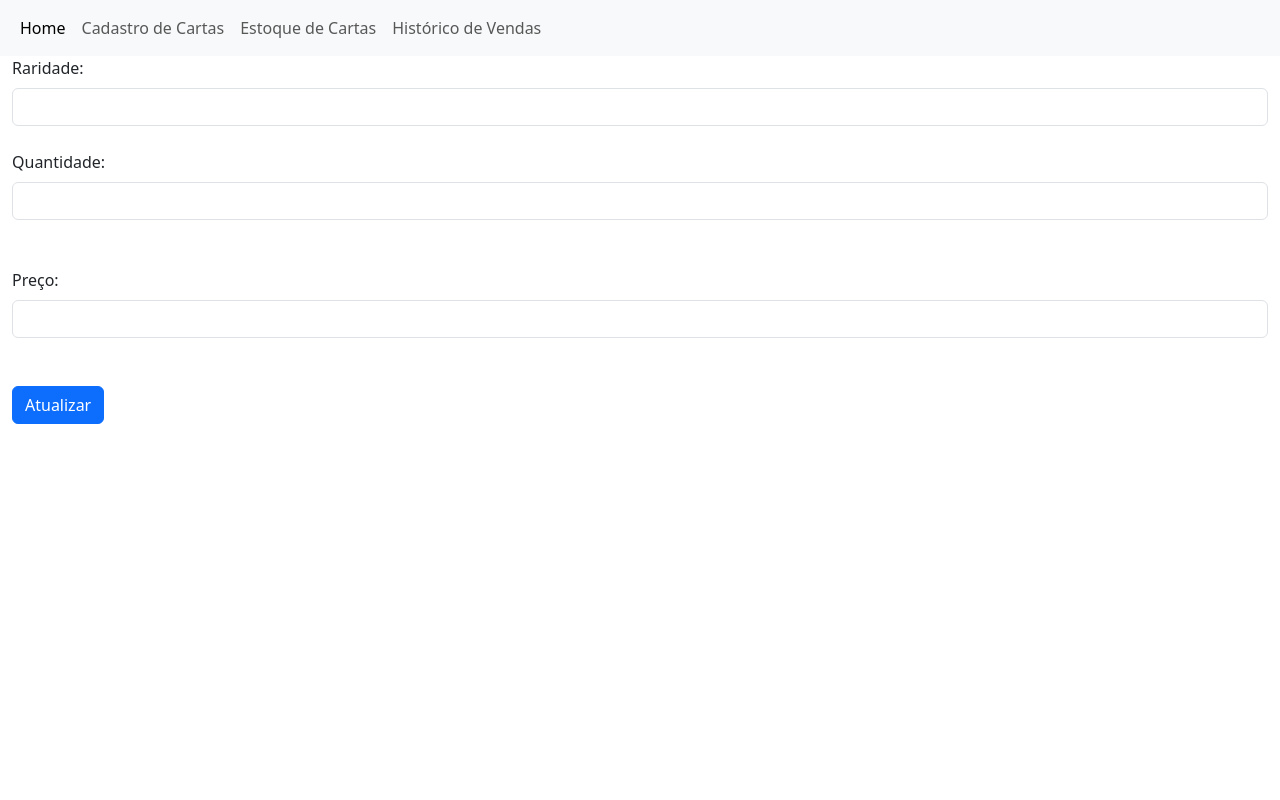
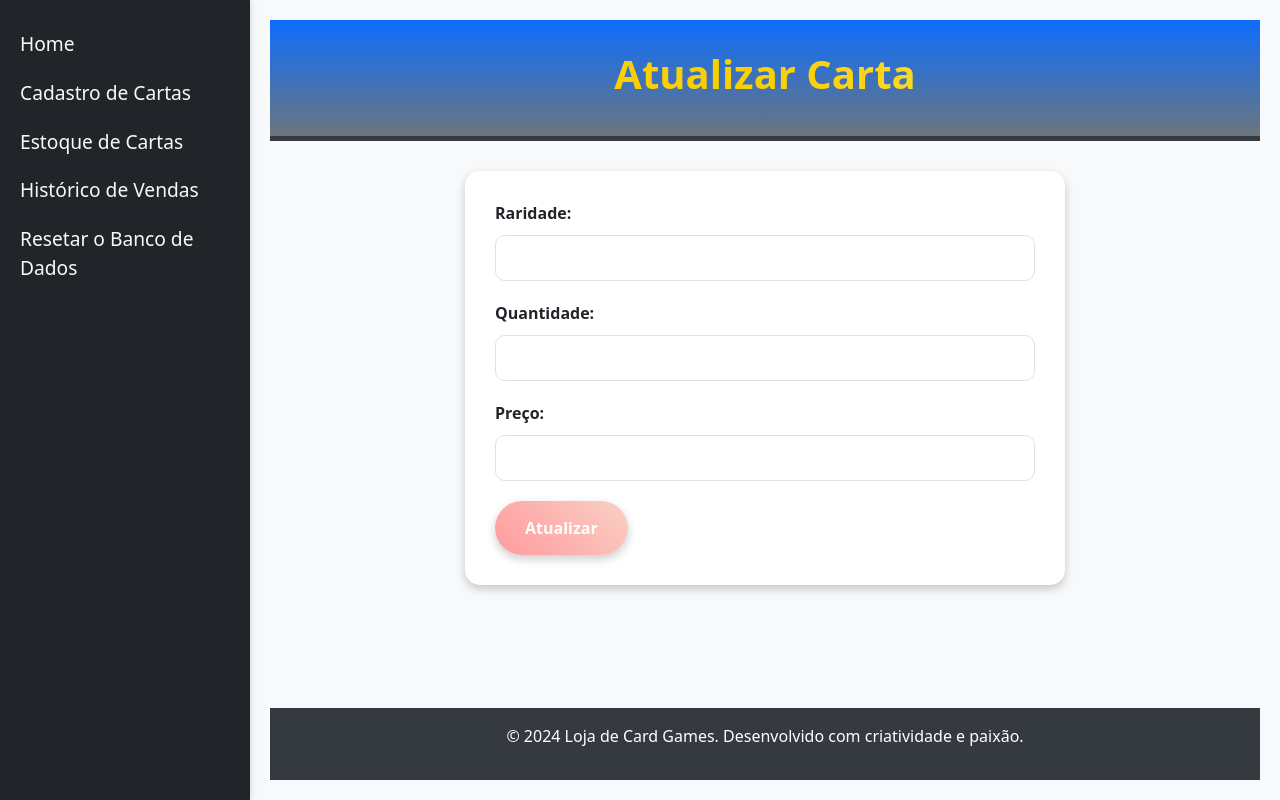
Before and after one commit to DouglasSouza05/Projeto-Final-C216, a Flask app: template frontend/templates/update_card.html in a window 1280 px wide. Run offline with Flask 3, Linux system fonts and the light colour scheme; the template is opened without the code that fills it, so the values that code supplies are empty.

Commit message:
style: Creating design of the update card page

```diff
--- /dev/null
+++ b/frontend/static/update_card.css
@@ -0,0 +1,128 @@
+/* Página de Atualização de Cartas - update_card.html */
+
+/* Botão com gradiente */
+.btn-gradient {
+    background: linear-gradient(45deg, #ff9a9e, #fad0c4);
+    border: none;
+    color: white;
+    font-weight: bold;
+    padding: 15px 30px;
+    border-radius: 50px;
+    transition: transform 0.2s ease, background 0.3s ease;
+    box-shadow: 0 4px 10px rgba(0, 0, 0, 0.2);
+}
+
+.btn-gradient:hover {
+    transform: scale(1.1);
+    background: linear-gradient(45deg, #fbc2eb, #ff9a9e);
+    box-shadow: 0 6px 15px rgba(0, 0, 0, 0.4);
+}
+
+/* Header estilizado */
+.header {
+    padding: 30px 0;
+    background: linear-gradient(to bottom, #0d6efd, #6c757d);
+    color: white;
+    text-align: center;
+    border-bottom: 5px solid #343a40;
+}
+
+.title-gradient {
+    background: linear-gradient(90deg, #ffcc00, #fad000, #ffea70);
+    -webkit-background-clip: text;
+    -webkit-text-fill-color: transparent;
+    font-size: 2.5rem;
+    font-weight: bold;
+    text-align: center;
+}
+
+/* Estilização do Formulário */
+form {
+    background-color: #ffffff;
+    border-radius: 15px;
+    padding: 30px;
+    max-width: 600px;
+    margin: 30px auto;
+    box-shadow: 0 4px 10px rgba(0, 0, 0, 0.2);
+}
+
+.form-label {
+    font-weight: bold;
+    margin-bottom: 10px;
+}
+
+.form-control {
+    margin-bottom: 20px;
+    border-radius: 10px;
+    border: 1px solid #dee2e6;
+    padding: 10px;
+}
+
+.form-control:focus {
+    border-color: #0d6efd;
+    box-shadow: 0 0 5px rgba(13, 110, 253, 0.5);
+}
+
+/* Estilização do Menu Lateral */
+.sidebar {
+    width: 250px;
+    height: 100vh;
+    position: fixed;
+    top: 0;
+    left: 0;
+    background: #343a40;
+    padding-top: 20px;
+    box-shadow: 2px 0 5px rgba(0, 0, 0, 0.1);
+}
+
+.sidebar .nav-link {
+    font-size: 1.2rem;
+    padding: 10px 20px;
+    color: #f8f9fa;
+    transition: background-color 0.2s ease, color 0.2s ease;
+}
+
+.sidebar .nav-link:hover {
+    background-color: #495057;
+    color: #ffcc00;
+}
+
+.main-content {
+    margin-left: 250px;
+    padding: 20px;
+    background-color: #f8f9fa;
+    min-height: 100vh;
+    display: flex;
+    flex-direction: column;
+    justify-content: space-between;
+}
+
+/* Footer estilizado */
+.footer {
+    margin-top: auto;
+    background-color: #343a40;
+    color: white;
+    text-align: center;
+    padding: 1em;
+}
+
+/* Animações */
+@keyframes fade-in {
+    from {
+        opacity: 0;
+    }
+    to {
+        opacity: 1;
+    }
+}
+
+@keyframes slide-in {
+    from {
+        transform: translateY(20px);
+        opacity: 0;
+    }
+    to {
+        transform: translateY(0);
+        opacity: 1;
+    }
+}
--- a/frontend/templates/update_card.html
+++ b/frontend/templates/update_card.html
@@ -1,39 +1,64 @@
 <!DOCTYPE html>
-<html lang="en">
+<html lang="pt-br">
 <head>
     <meta charset="UTF-8">
     <meta name="viewport" content="width=device-width, initial-scale=1.0">
     <title>Atualizar Carta</title>
-    <link href="https://cdn.jsdelivr.net/npm/bootstrap@5.3.3/dist/css/bootstrap.min.css" rel="stylesheet" integrity="sha384-QWTKZyjpPEjISv5WaRU9OFeRpok6YctnYmDr5pNlyT2bRjXh0JMhjY6hW+ALEwIH" crossorigin="anonymous">
+    <link href="https://cdn.jsdelivr.net/npm/bootstrap@5.3.3/dist/css/bootstrap.min.css" rel="stylesheet" crossorigin="anonymous">
+    <!-- Arquivos CSS customizados -->
+    <link href="{{ url_for('static', filename='styles.css') }}" rel="stylesheet">
+    <link href="{{ url_for('static', filename='update_card.css') }}" rel="stylesheet">
 </head>
 <body>
-    <nav class="navbar navbar-expand-lg bg-body-tertiary">
-        <div class="container-fluid">
-        <button class="navbar-toggler" type="button" data-bs-toggle="collapse" data-bs-target="#navbarNavAltMarkup" aria-controls="navbarNavAltMarkup" aria-expanded="false" aria-label="Toggle navigation">
-            <span class="navbar-toggler-icon"></span>
-        </button>
-        <div class="collapse navbar-collapse" id="navbarNavAltMarkup">
-            <div class="navbar-nav">
-            <a class="nav-link active" aria-current="page" href="/">Home</a>
-            <a class="nav-link" href="/add-card-form">Cadastro de Cartas</a>
-            <a class="nav-link" href="/list-cards">Estoque de Cartas</a>
-            <a class="nav-link" href="/list-sales">Histórico de Vendas</a>
+    <div class="d-flex">
+        <!-- Menu Lateral -->
+        <div class="sidebar bg-dark">
+            <ul class="nav flex-column">
+                <li class="nav-item">
+                    <a class="nav-link text-light" href="/">Home</a>
+                </li>
+                <li class="nav-item">
+                    <a class="nav-link text-light" href="/add-card-form">Cadastro de Cartas</a>
+                </li>
+                <li class="nav-item">
+                    <a class="nav-link text-light" href="/list-cards">Estoque de Cartas</a>
+                </li>
+                <li class="nav-item">
+                    <a class="nav-link text-light" href="/list-sales">Histórico de Vendas</a>
+                </li>
+                <li class="nav-item">
+                    <a class="nav-link text-light" href="/reset-database">Resetar o Banco de Dados</a>
+                </li>
+            </ul>
+        </div>
+
+        <!-- Conteúdo Principal -->
+        <div class="main-content flex-grow-1">
+            <header class="header">
+                <h1 class="title-gradient">Atualizar Carta</h1>
+            </header>
+            <div class="container form-container">
+                <form action="/update-card/{{ card.id }}" method="POST">
+                    <div class="mb-3">
+                        <label for="rarity" class="form-label">Raridade:</label>
+                        <input type="text" id="rarity" name="rarity" value="{{ card.rarity }}" class="form-control">
+                    </div>
+                    <div class="mb-3">
+                        <label for="quantity" class="form-label">Quantidade:</label>
+                        <input type="text" id="quantity" name="quantity" value="{{ card.quantity }}" class="form-control">
+                    </div>
+                    <div class="mb-3">
+                        <label for="price" class="form-label">Preço:</label>
+                        <input type="text" id="price" name="price" value="{{ card.price }}" class="form-control">
+                    </div>
+                    <button type="submit" class="btn btn-gradient">Atualizar</button>
+                </form>
             </div>
+            <footer class="footer">
+                <p>&copy; 2024 Loja de Card Games. Desenvolvido com criatividade e paixão.</p>
+            </footer>
         </div>
-        </div>
-    </nav>
-    <script src="https://cdn.jsdelivr.net/npm/bootstrap@5.3.3/dist/js/bootstrap.bundle.min.js" integrity="sha384-YvpcrYf0tY3lHB60NNkmXc5s9fDVZLESaAA55NDzOxhy9GkcIdslK1eN7N6jIeHz" crossorigin="anonymous"></script>
-    <div class="container-fluid">
-        <form action="/update-card/{{ card.id }}" method="POST">
-            <label for="rarity" class="form-label">Raridade:</label><br>
-            <input type="text" id="rarity" name="rarity" value="{{ card.rarity }}" class="form-control"><br>
-            <label for="quantity" class="form-label">Quantidade:</label><br>
-            <input type="text" id="quantity" name="quantity" value="{{ card.quantity }}" class="form-control"><br><br>
-            <label for="price" class="form-label">Preço:</label><br>
-            <input type="text" id="price" name="price" value="{{ card.price }}" class="form-control"><br><br>
-            <input type="submit" value="Atualizar" class="btn btn-primary">
-        </form>
     </div>
-
+    <script src="https://cdn.jsdelivr.net/npm/bootstrap@5.3.3/dist/js/bootstrap.bundle.min.js" crossorigin="anonymous"></script>
 </body>
 </html>
```
